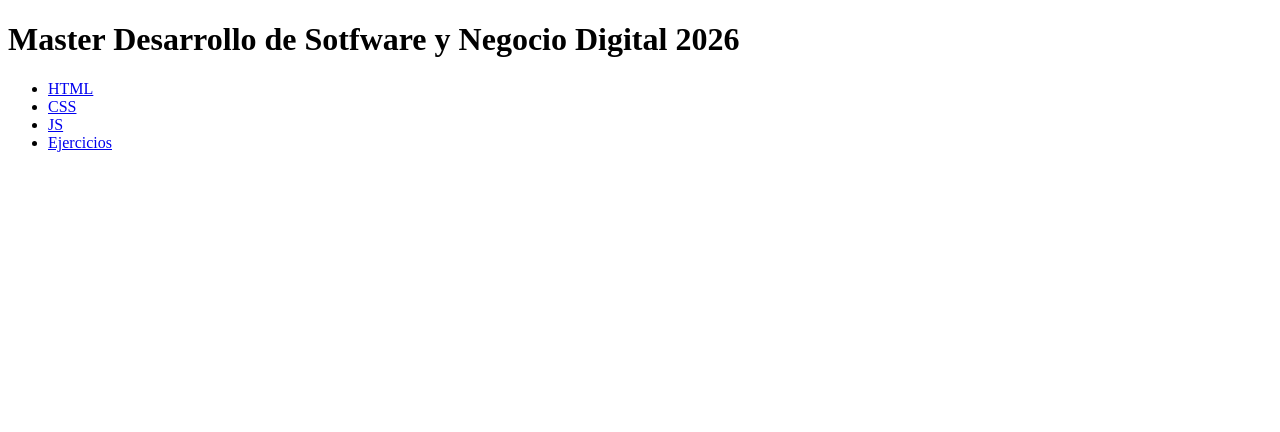
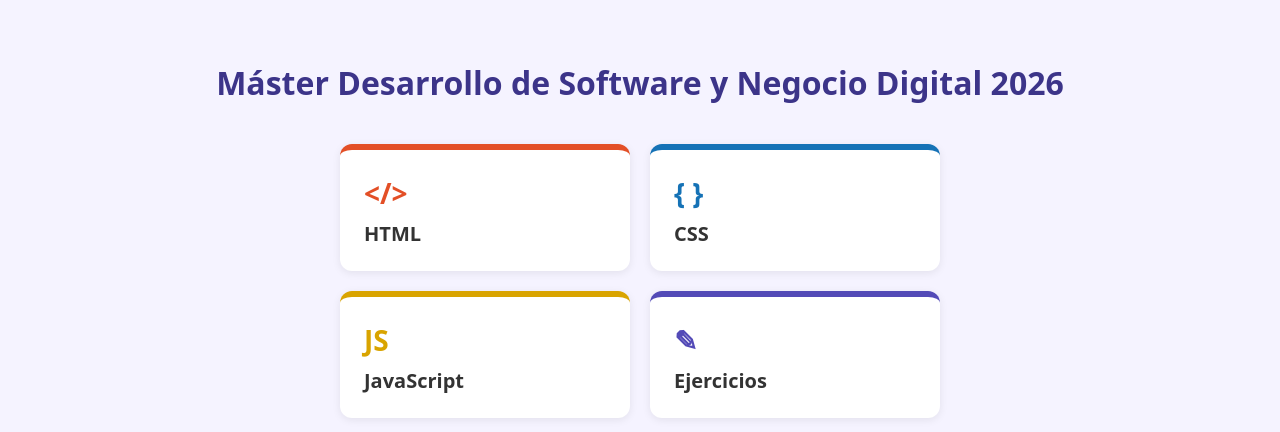
Before and after one commit to orianaros/learning-html, a plain HTML site: page index.html in a window 1280 px wide. Drawn offline with Linux system fonts and the light colour scheme.

Commit message:
personalizar indices

```diff
--- a/index.html
+++ b/index.html
@@ -3,17 +3,97 @@
 <head>
     <meta charset="UTF-8">
     <meta name="viewport" content="width=device-width, initial-scale=1.0">
-    <title>Indice programación</title>
+    <title>Índice programación</title>
+
+    <style>
+        /* Estilos generales de la página */
+        body {
+            margin: 0;
+            min-height: 100vh;
+            background-color: #F5F3FF;
+            font-family: system-ui, Arial, sans-serif;
+            color: #333;
+            display: flex;
+            flex-direction: column;
+            align-items: center;
+            padding: 40px 16px;
+            box-sizing: border-box;
+        }
+
+        h1 {
+            color: #3C3489;
+            text-align: center;
+            margin-bottom: 40px;
+        }
+
+        /* La lista se convierte en una cuadrícula de 2 columnas */
+        ul {
+            list-style: none;      /* quita los puntitos de la lista */
+            padding: 0;
+            margin: 0;
+            display: grid;
+            grid-template-columns: repeat(2, 1fr);
+            gap: 20px;
+            width: 100%;
+            max-width: 600px;
+        }
+
+        /* Cada enlace es una tarjeta */
+        li a {
+            display: block;
+            background-color: white;
+            border-radius: 12px;
+            border-top: 6px solid gray;   /* el color se cambia en cada tarjeta */
+            padding: 24px;
+            text-decoration: none;        /* quita el subrayado */
+            color: #333;
+            font-size: 20px;
+            font-weight: bold;
+            box-shadow: 0 2px 8px rgba(0, 0, 0, 0.08);
+            transition: transform 0.2s;
+        }
+
+        /* Al pasar el ratón la tarjeta sube un poco */
+        li a:hover {
+            transform: translateY(-4px);
+        }
+
+        /* El "icono" de cada tarjeta */
+        .icono {
+            display: block;
+            font-size: 28px;
+            margin-bottom: 8px;
+        }
+
+        /* Un color distinto para cada tema */
+        .html { border-top-color: #E34F26; }
+        .html .icono { color: #E34F26; }
+
+        .css { border-top-color: #1572B6; }
+        .css .icono { color: #1572B6; }
+
+        .js { border-top-color: #D9A400; }
+        .js .icono { color: #D9A400; }
+
+        .ejercicios { border-top-color: #534AB7; }
+        .ejercicios .icono { color: #534AB7; }
+
+        /* En pantallas pequeñas (móvil) una sola columna */
+        @media (max-width: 500px) {
+            ul {
+                grid-template-columns: 1fr;
+            }
+        }
+    </style>
 </head>
 <body>
-     <h1>  Master Desarrollo de Sotfware y Negocio Digital 2026 </h1>
+    <h1>Máster Desarrollo de Software y Negocio Digital 2026</h1>
 
     <ul>
-
-        <li><a href="/html/index.html">HTML</a></li>
-        <li><a href="css/index.html"> CSS </a> </li>
-        <li><a href="js/index.html"> JS </a> </li>
-        <li><a href="exercise/index.html">Ejercicios</a></li>
+        <li><a class="html" href="html/index.html"><span class="icono">&lt;/&gt;</span>HTML</a></li>
+        <li><a class="css" href="css/index.html"><span class="icono">{ }</span>CSS</a></li>
+        <li><a class="js" href="js/index.html"><span class="icono">JS</span>JavaScript</a></li>
+        <li><a class="ejercicios" href="exercise/index.html"><span class="icono">✎</span>Ejercicios</a></li>
     </ul>
 </body>
 </html>
```
Also changed, not shown: css/hojas-estilo-internas/index.html (renamed from css/hojas-estilo-internas copy/index.html).
